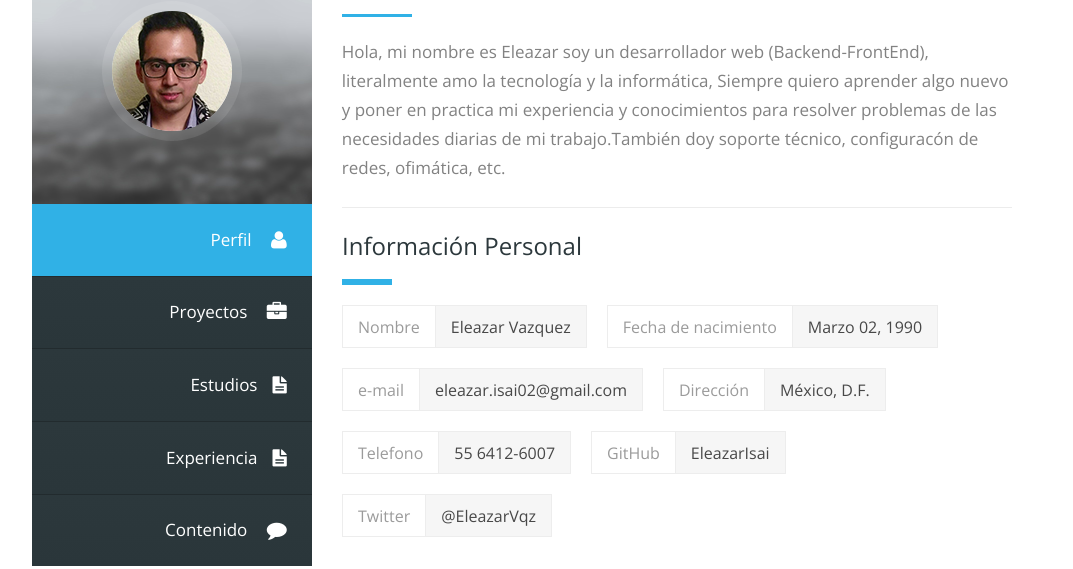
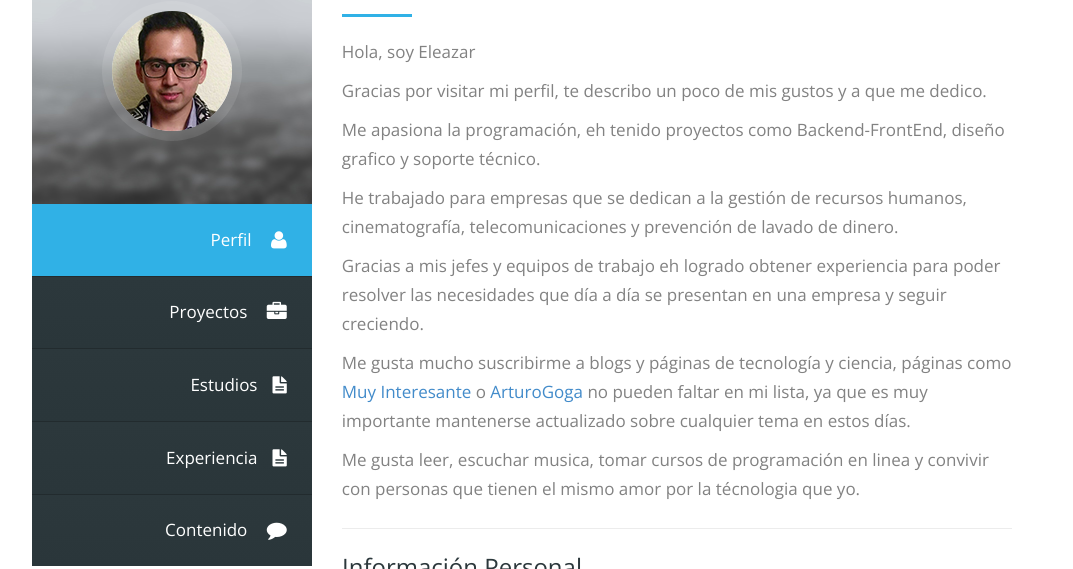
Before and after one commit to EleazarIsai/EleazarIsai.github.io, a plain HTML site: page index.html in a window 1280 px wide. Shown: the part 162-731 px from the top of the page, without its empty margins (103-1176 px from the left). Drawn offline with nearby package versions, Linux system fonts and the light colour scheme; some packages are replaced by stand-ins of ours.

Commit message:
Cambie Texto de Perfil

```diff
--- a/index.html
+++ b/index.html
@@ -86,7 +86,13 @@
 							<div class="profile" id="1">
 								<h2><span>Eleazar Vazquez</span><br></h2>
 								<div class="sep1"></div>
-								<p>Hola, mi nombre es Eleazar soy un desarrollador web (Backend-FrontEnd), literalmente amo la tecnología y la informática, Siempre quiero aprender algo nuevo y poner en practica mi experiencia y conocimientos para resolver problemas de las necesidades diarias de mi trabajo.También doy soporte técnico, configuracón de redes, ofimática, etc.</p>
+								<p>Hola, soy Eleazar </p>
+								<p>Gracias por visitar mi perfil, te describo un poco de mis gustos y a que me dedico.</p>
+								<p>Me apasiona la programación, eh tenido proyectos como Backend-FrontEnd, diseño grafico y soporte técnico.</p>
+								<p>He trabajado para empresas que se dedican a la gestión de recursos humanos, cinematografía, telecomunicaciones y prevención de lavado de dinero.</p>
+								<p>Gracias a mis jefes y equipos de trabajo eh logrado obtener experiencia para poder resolver las necesidades que día a día se presentan en una empresa y seguir creciendo.</p>
+								<p>Me gusta mucho suscribirme a blogs y páginas de tecnología y ciencia, páginas como <a href="http://www.muyinteresante.com.mx/">Muy Interesante</a> o <a href="https://www.arturogoga.com/">ArturoGoga</a> no pueden faltar en mi lista, ya que es muy importante mantenerse actualizado sobre cualquier tema en estos días.</p>
+								<p>Me gusta leer, escuchar musica, tomar cursos de programación en linea y convivir con personas que tienen el mismo amor por la técnologia que yo.</p>
 								<div class="personal-info col-md-12 no-padding">
 									<h4>Información Personal</h4>
 									<div class="sep2"></div>
```
